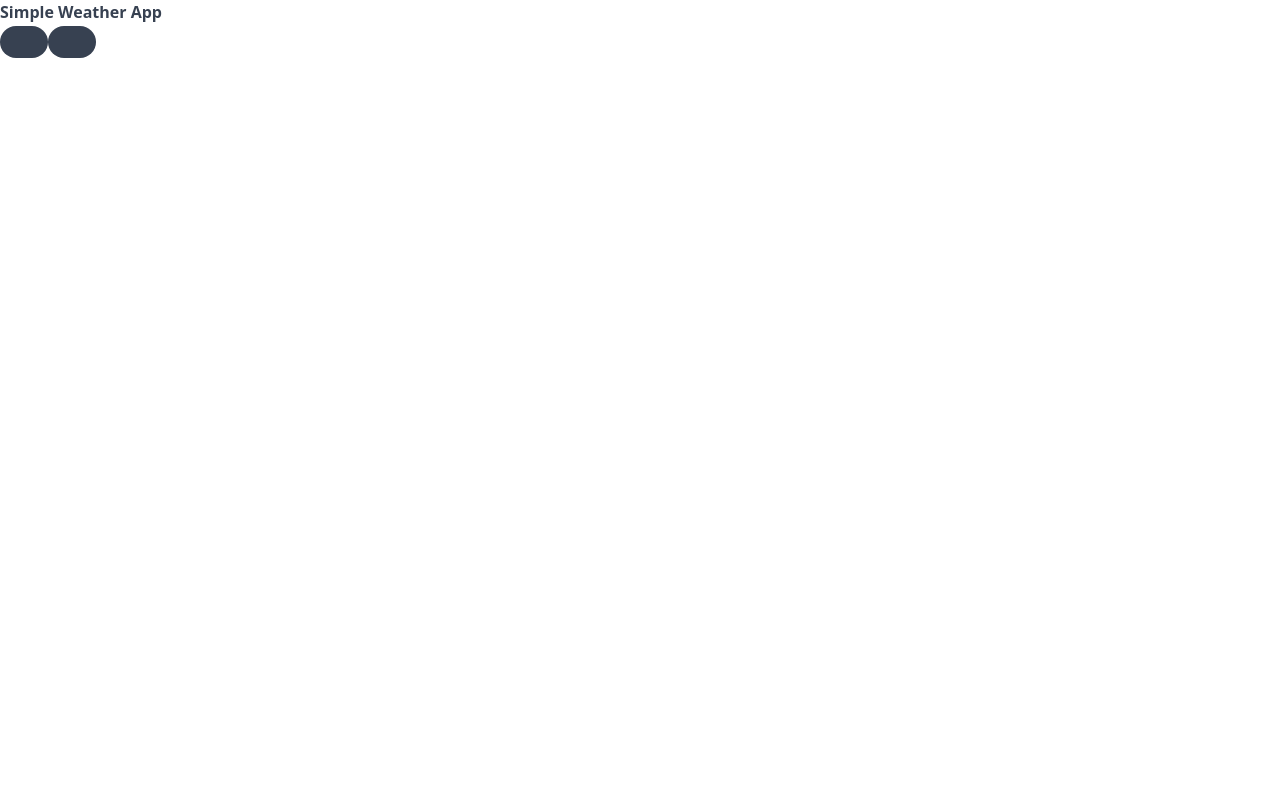
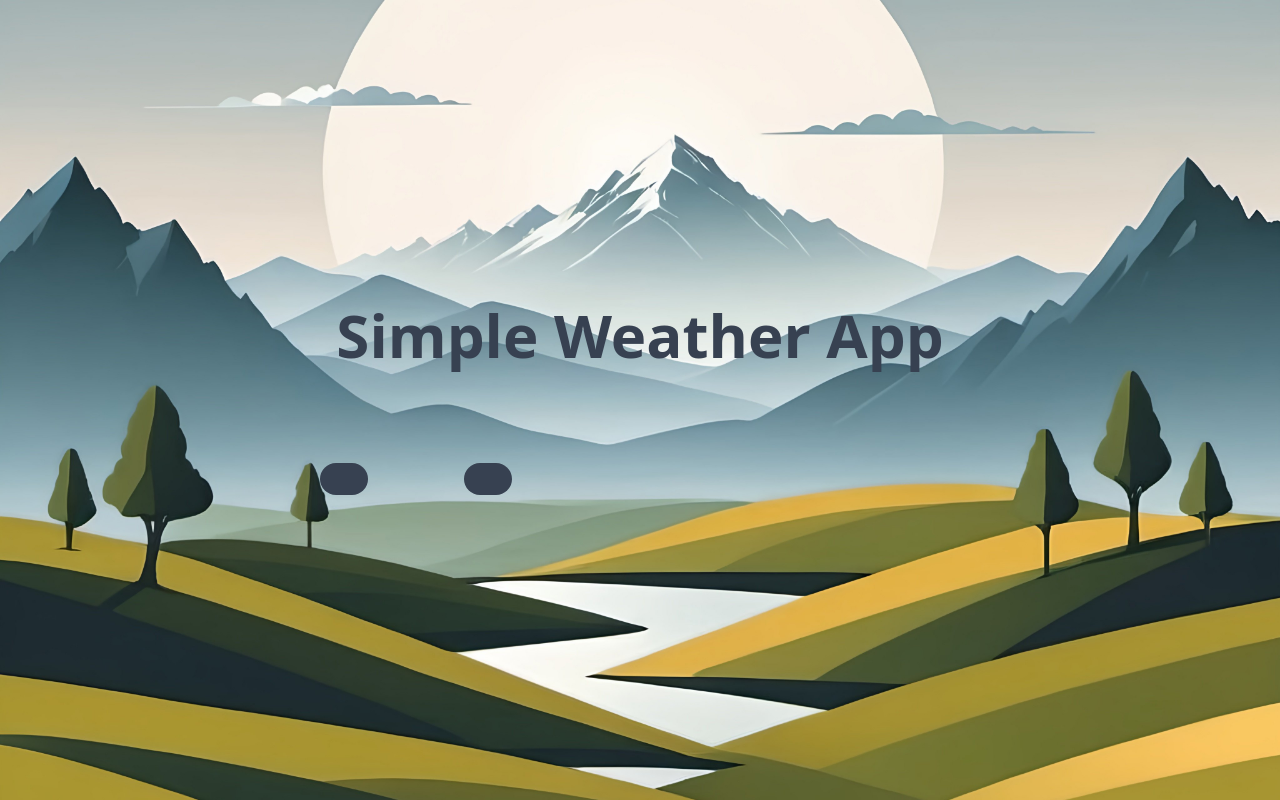
Before and after one commit to natealcedo/simple-weather-app, a Next.js app: page / in a window 1280 px wide. Built offline with nearby package versions, Linux system fonts and the light colour scheme.

Commit message:
Chore: Format tailwind.config.js

```diff
--- a/tailwind.config.js
+++ b/tailwind.config.js
@@ -1,11 +1,8 @@
 /** @type {import('tailwindcss').Config} */
 module.exports = {
-  content: [
-    './pages/**/*.{js,ts,jsx,tsx}',
-    './components/**/*.{js,ts,jsx,tsx}',
-  ],
+  content: ["./app/**/*.{ts,tsx}", "./components/**/*.{js,ts,jsx,tsx}"],
   theme: {
     extend: {},
   },
   plugins: [],
-}
+};
```
